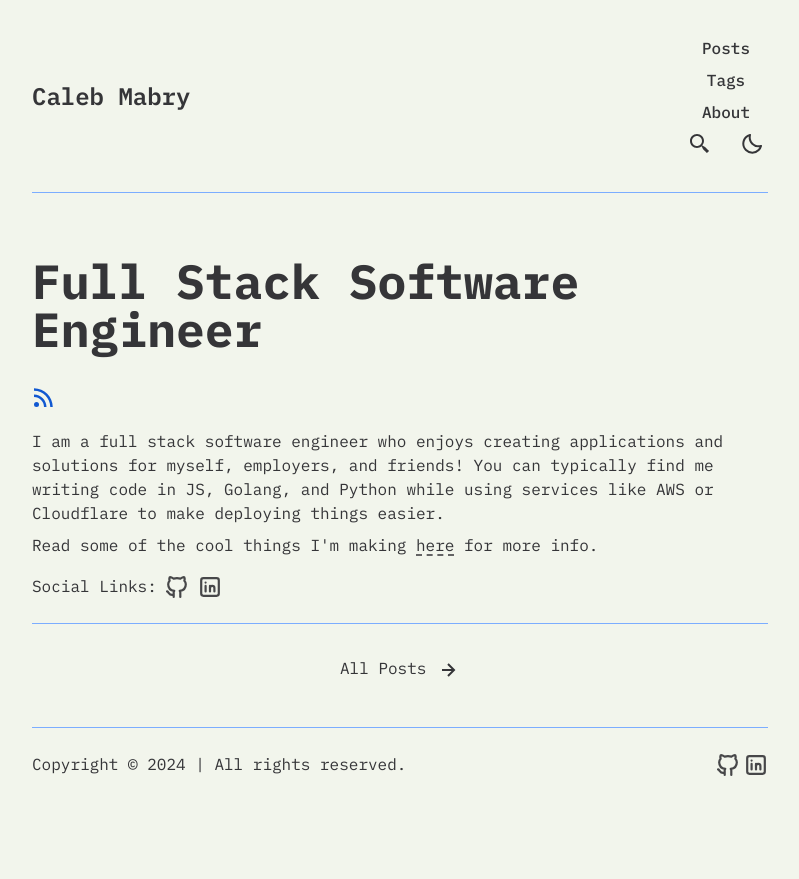
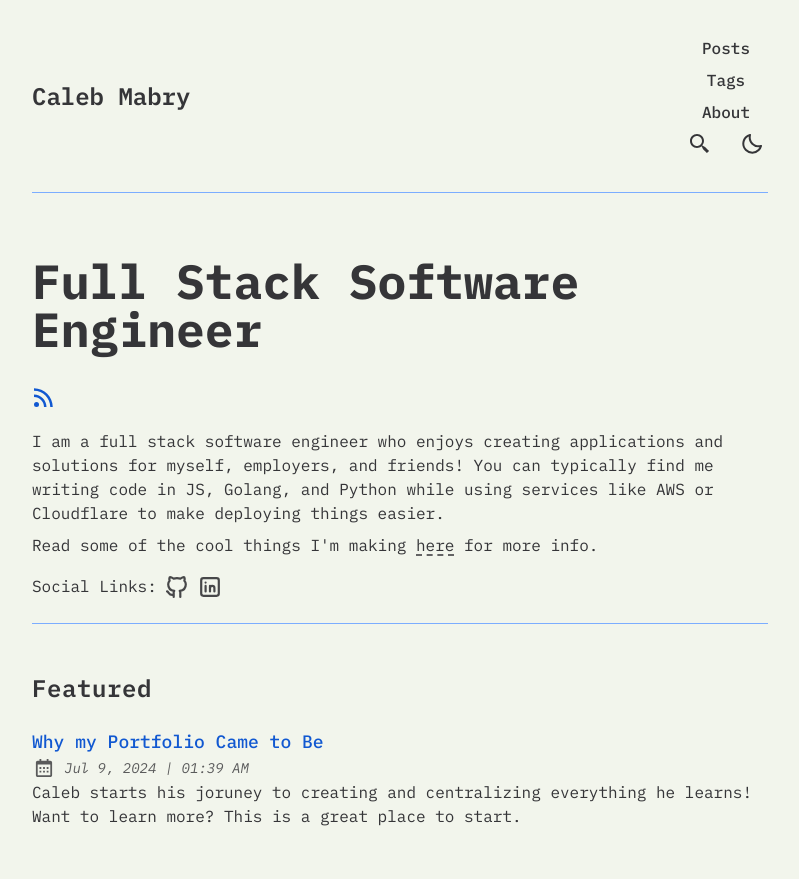
Before and after one commit to caleb-mabry/Portfolio, an Astro site: page / in a window 1280 px wide. Shown: the top 879 px of the page, without its empty margins (240-1039 px from the left). Before the commit the page ends 800 px from the top, so only its background shows below. Built offline with nearby package versions, Linux system fonts and the light colour scheme; Astro itself is replaced by a stand-in of ours; some packages are replaced by stand-ins of ours.

Commit message:
It didn't add a date :(

```diff
--- a/src/content/blog/portfolio/portfolio-creation.md
+++ b/src/content/blog/portfolio/portfolio-creation.md
@@ -1,6 +1,7 @@
 ---
 title: Why my Portfolio Came to Be
 author: Caleb Mabry
+pubDatetime: 2024-07-09T01:39:50Z
 slug: portfolio-creation
 featured: true
 tags:
```
